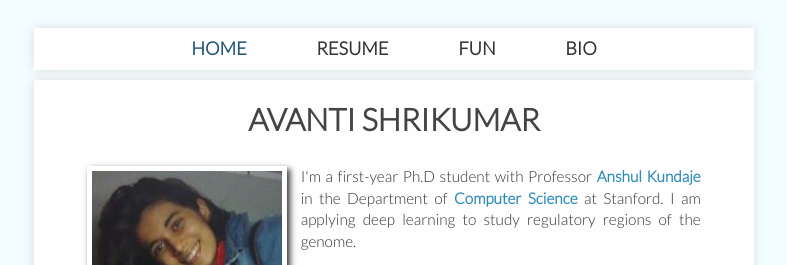
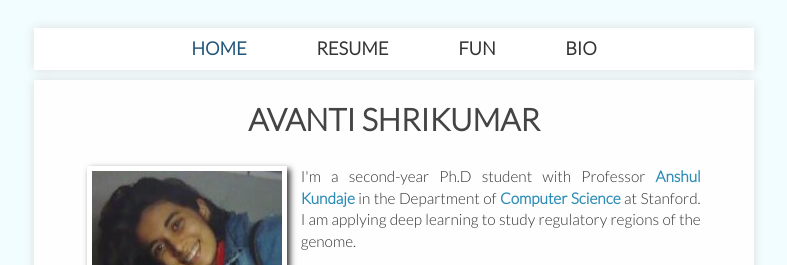
Before and after one commit to AvantiShri/web, a plain HTML site: page index.html in a window 1280 px wide. Shown: the top 265 px of the page, without its empty margins (246-1033 px from the left). Drawn offline with Linux system fonts and the light colour scheme.

Commit message:
updated to second year and prob something else

```diff
--- a/index.html
+++ b/index.html
@@ -24,7 +24,7 @@
 			</td>
 			<td >
 				<p>
-				I'm a first-year Ph.D student with Professor <a href="https://sites.google.com/site/anshulkundaje/">Anshul Kundaje</a> in 	the  Department of <a href="http://www-cs.stanford.edu/">Computer Science</a> at Stanford. I am applying deep learning to study regulatory regions of the genome.
+				I'm a second-year Ph.D student with Professor <a href="https://sites.google.com/site/anshulkundaje/">Anshul Kundaje</a> in 	the  Department of <a href="http://www-cs.stanford.edu/">Computer Science</a> at Stanford. I am applying deep learning to study regulatory regions of the genome.
 				</p>
         <p>
  I have a Bachelor's in Computer Science with Molecular Biology from MIT and spent a year working as a developer for the <a href="https://www.palantir.com/solutions/healthcare-delivery/"> Healthcare team of Palantir Technologies</a> before starting my PhD.
```
Also changed, not shown: fig.png (added), 1 other file.
